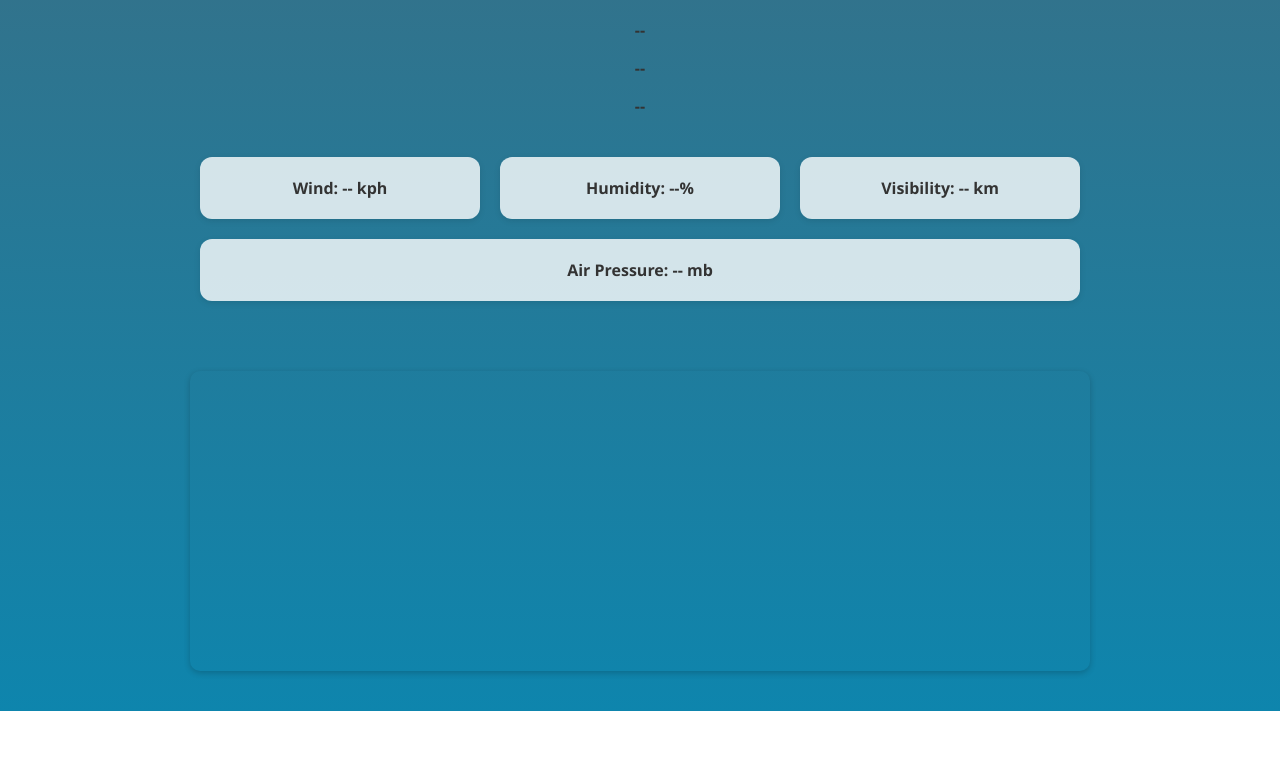
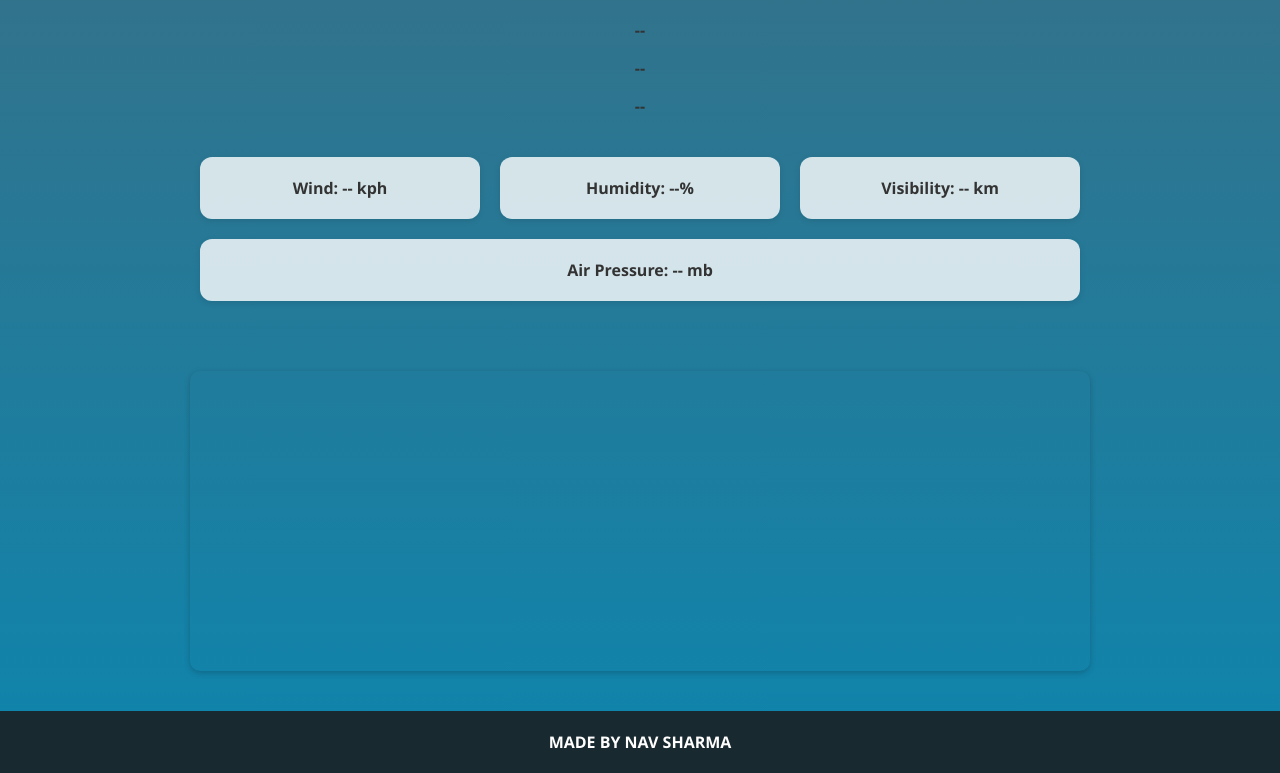
Before and after one commit to navsharma15/WeatherApp, a plain HTML site: page index.html in a window 1280 px wide. Shown: the part 162-935 px from the top of the page. Before the commit the page ends 873 px from the top, so only its background shows below. Drawn offline with Linux system fonts and the light colour scheme; some packages are replaced by stand-ins of ours.

Commit message:
ADDED FOOTER

```diff
--- a/index.html
+++ b/index.html
@@ -44,6 +44,9 @@
 
     <div id="map"></div>
   </div>
+  <footer id="footer">
+    <div>MADE BY NAV SHARMA</div>
+  </footer>
 
   <script src="script.js"></script>
   <script src="https://maps.googleapis.com/maps/api/js?key=AIzaSyAZnGC12q3HySF2C67Oi8VigT5e_VUzwC4"></script>
--- a/weather.css
+++ b/weather.css
@@ -117,6 +117,18 @@ body.light-mode {
   background: linear-gradient(to bottom, #396f85, #0e85ad);
   color: #333;
 }
+/* Footer Styling */
+footer {
+  text-align: center;
+  padding: 20px 0;
+  background-color:  #18292f; /* Light background (change for dark mode if needed) */
+  font-weight: bold;
+  font-size: 16px;
+  color: white; /* Text color */
+  position: relative;
+  bottom: 0;
+  width: 100%;
+}
 
 body.light-mode .highlight,
 body.light-mode .forecast-day {
```
